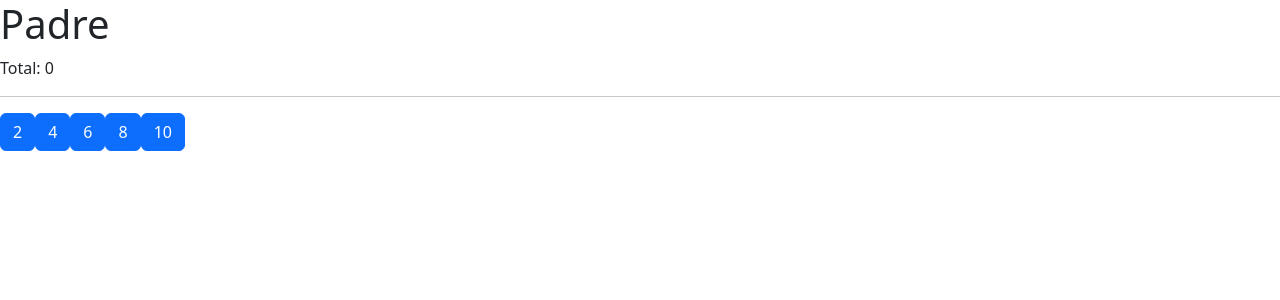
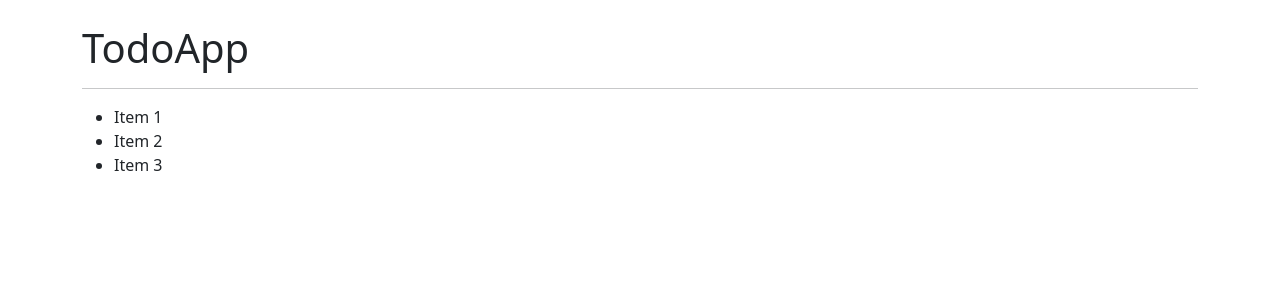
Before and after one commit to czabala847/react-hooks-app, a React (Vite) app: page / in a window 1280 px wide. Shown: the top 300 px of the page. Built offline with nearby package versions, Linux system fonts and the light colour scheme.

Commit message:
Implementando useReducer

```diff
--- /dev/null
+++ b/src/08-useReducer/TodoApp.tsx
@@ -0,0 +1,42 @@
+import React, { useReducer } from "react";
+
+import { todoReducer } from "./todoReducer";
+import { Todo } from "./interfaces/Todo.interface";
+
+const initialState: Todo[] = [
+  {
+    id: new Date().getTime(),
+    description: "Estudiar React Hook",
+    done: false,
+  },
+  {
+    id: new Date().getTime() * 3,
+    description: "Estudiar Redux",
+    done: false,
+  },
+];
+
+export const TodoApp: React.FC = () => {
+  const [todos, dispatchTodo] = useReducer(todoReducer, initialState);
+
+  console.log(todos);
+
+  return (
+    <section className="TodoApp">
+      <div className="container mt-4">
+        <div className="row">
+          <div className="col">
+            <h1>TodoApp</h1>
+            <hr />
+
+            <ul>
+              <li>Item 1</li>
+              <li>Item 2</li>
+              <li>Item 3</li>
+            </ul>
+          </div>
+        </div>
+      </div>
+    </section>
+  );
+};
--- /dev/null
+++ b/src/08-useReducer/interfaces/Todo.interface.ts
@@ -0,0 +1,17 @@
+// Estado global
+export interface Todo {
+  id: number;
+  description: string;
+  done: boolean;
+}
+
+// Action types
+export enum TodoActionKind {
+  ADD = "ADD",
+  DELETE = "DELETE",
+}
+
+export interface TodoAction {
+  type: TodoActionKind;
+  payload?: number | string | boolean;
+}
--- /dev/null
+++ b/src/08-useReducer/todoReducer.ts
@@ -0,0 +1,11 @@
+import { Todo, TodoAction, TodoActionKind } from "./interfaces/Todo.interface";
+
+export const todoReducer = (initialState: Todo[] = [], action: TodoAction) => {
+  switch (action.type) {
+    case TodoActionKind.ADD:
+      throw new Error("Action.type == ADD no esta implementada");
+
+    default:
+      return initialState;
+  }
+};
--- a/src/main.tsx
+++ b/src/main.tsx
@@ -10,12 +10,13 @@ import ReactDOM from "react-dom/client";
 // import { FocusScreen } from "./04-useRef/FocusScreen";
 // import { Memorize } from "./05-memo/Memorize";
 // import { MemoHook } from "./06-useMemo/MemoHook";
-import { Padre } from "./07-tarea-memo/Padre";
+// import { Padre } from "./07-tarea-memo/Padre";
+import { TodoApp } from "./08-useReducer/TodoApp";
 
 import "./index.css";
 
 ReactDOM.createRoot(document.getElementById("root") as HTMLElement).render(
   <React.StrictMode>
-    <Padre />
+    <TodoApp />
   </React.StrictMode>
 );
```
